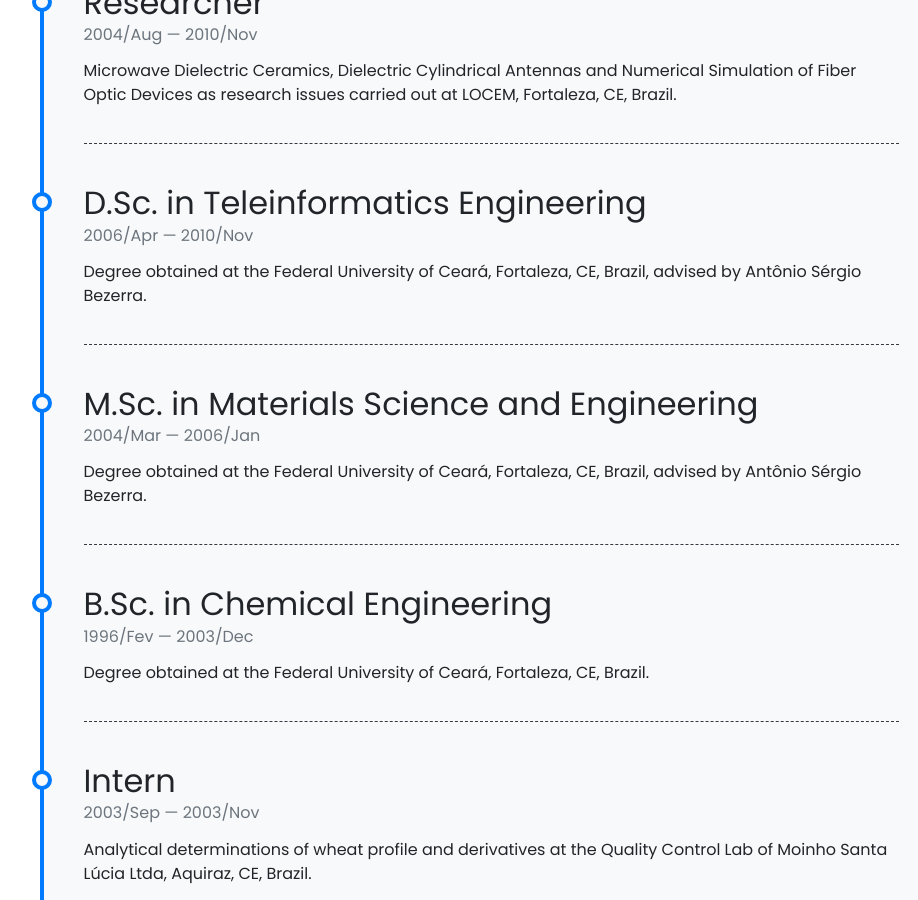
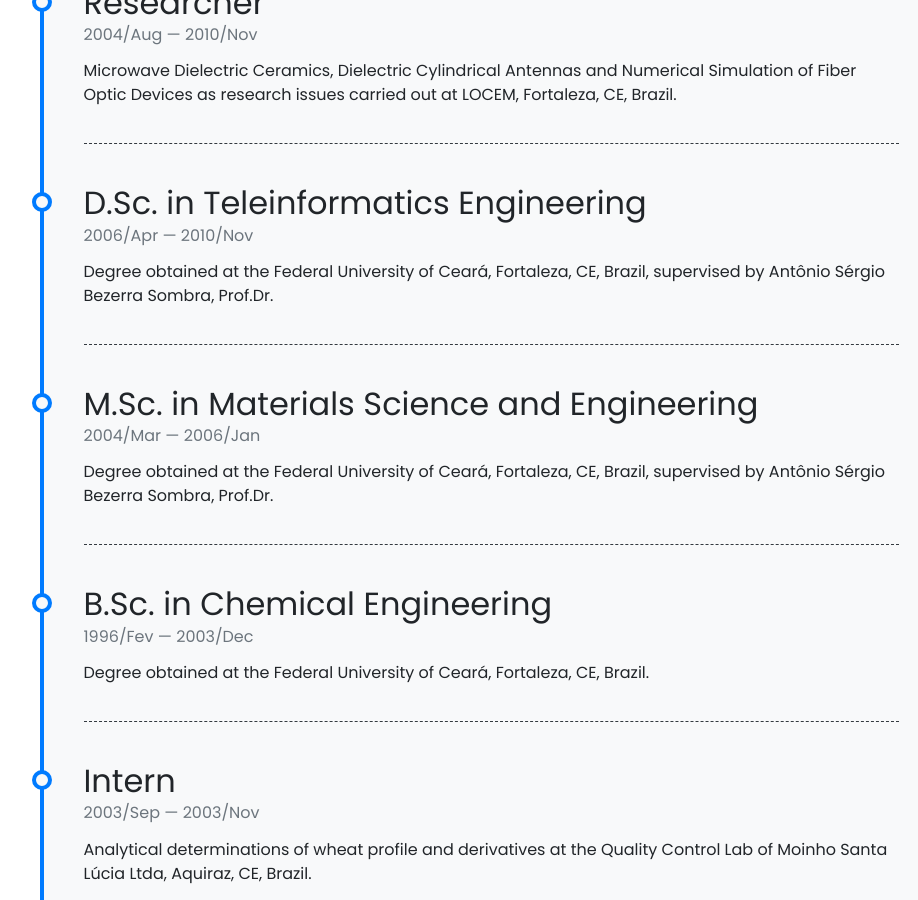
Before and after one commit to helioRocha/heliorocha.github.io, a Jekyll site: the page built from pages/about.md, in a window 1280 px wide and 900 px high, scrolled down 1074 px. Shown: the whole window, without its empty margins (149-1067 px from the left). Built offline with Jekyll 4.4.1, drawn with Linux system fonts in a browser that asks for light colours; nearby versions of some CDN libraries.

Commit message:
Update timeline.yml

```diff
--- a/_data/timeline.yml
+++ b/_data/timeline.yml
@@ -33,13 +33,13 @@
   from: 2006/Apr
   to: 2010/Nov
   description: Degree obtained at the Federal University of Ceará, Fortaleza, CE, Brazil,
-               advised by Antônio Sérgio Bezerra.
+               supervised by Antônio Sérgio Bezerra Sombra, Prof.Dr.
 
 - title: M.Sc. in Materials Science and Engineering
   from: 2004/Mar
   to: 2006/Jan
   description: Degree obtained at the Federal University of Ceará, Fortaleza, CE, Brazil,
-               advised by Antônio Sérgio Bezerra.
+               supervised by Antônio Sérgio Bezerra Sombra, Prof.Dr.
 
 
 - title: B.Sc. in Chemical Engineering
```
